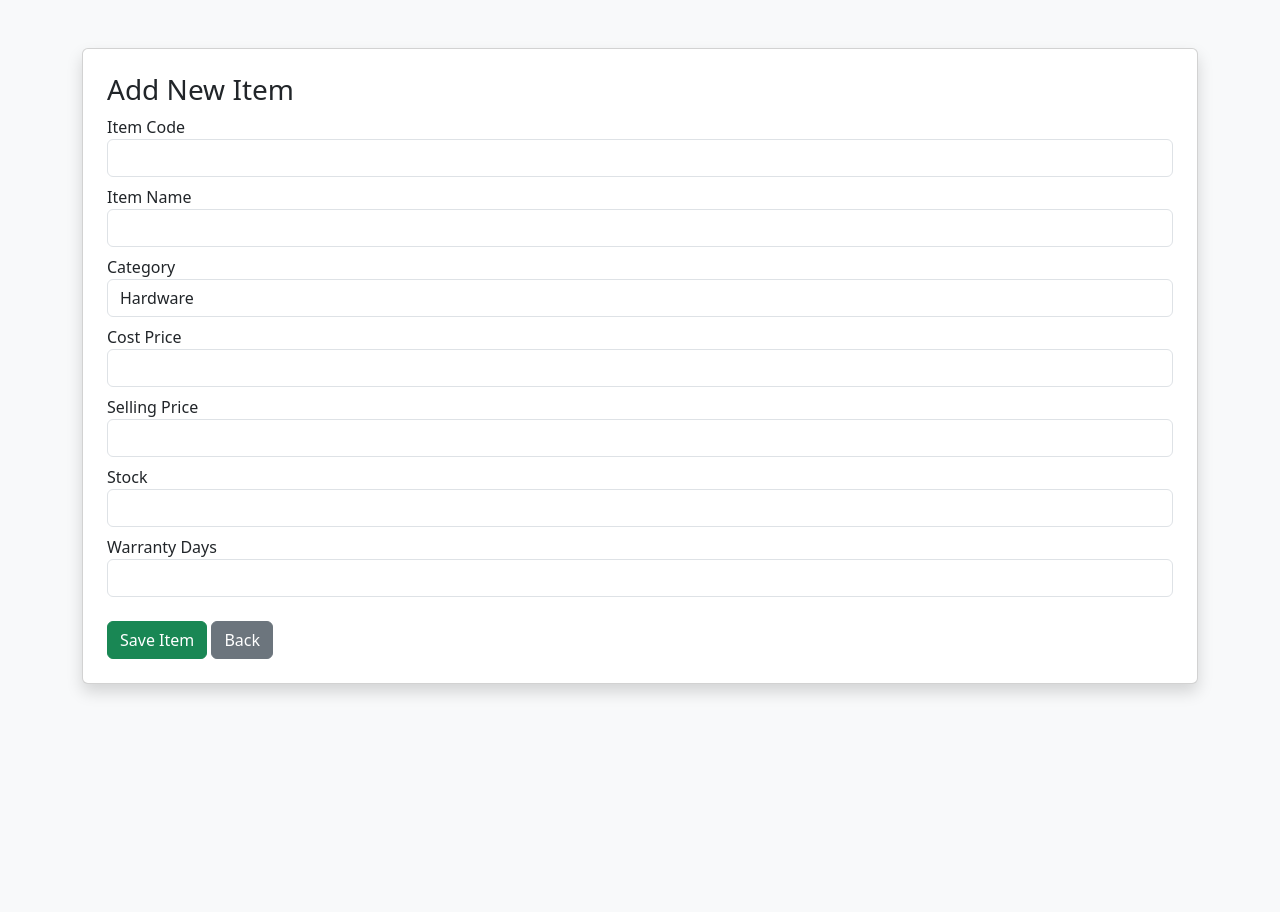
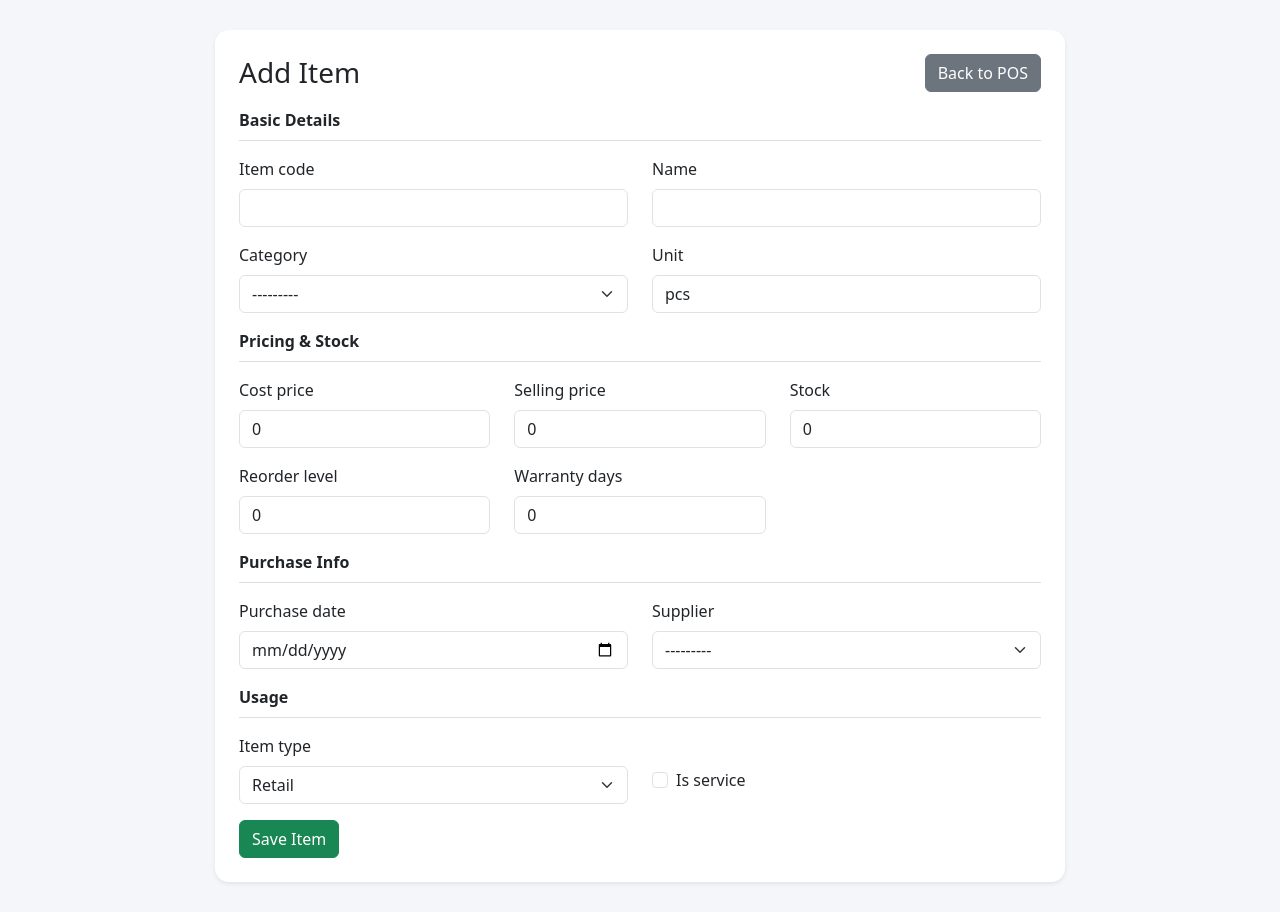
Before and after one commit to roverkalisl/possystem, a Django app: page /add-item/ in a window 1280 px wide. Before the commit the page ends 695 px from the top, so only its background shows below. Run offline with Django 4.2, Linux system fonts and the light colour scheme; a user stored in the database is signed in; data comes from the database, SQL or seed files in the repository.

Commit message:
fix add item page

```diff
--- a/pos/templates/pos/766113017.txt
+++ /dev/null
@@ -1 +0,0 @@
-766113017
--- a/pos/templates/pos/add_item.html
+++ b/pos/templates/pos/add_item.html
@@ -2,58 +2,148 @@
 <html>
 <head>
     <title>Add Item</title>
+    <meta name="viewport" content="width=device-width, initial-scale=1">
     <link href="https://cdn.jsdelivr.net/npm/bootstrap@5.3.0/dist/css/bootstrap.min.css" rel="stylesheet">
+    <style>
+        body {
+            background: #f4f6f9;
+        }
+        .form-card {
+            max-width: 850px;
+            margin: 30px auto;
+            background: #fff;
+            border-radius: 14px;
+            padding: 24px;
+        }
+        .section-title {
+            font-weight: 700;
+            border-bottom: 1px solid #ddd;
+            padding-bottom: 8px;
+            margin-bottom: 16px;
+        }
+    </style>
 </head>
-<body class="bg-light">
+<body>
 
-<div class="container mt-5">
-    <div class="card p-4 shadow">
-        <h3>Add New Item</h3>
+<div class="container">
+    <div class="form-card shadow-sm">
+        <div class="d-flex justify-content-between align-items-center mb-3">
+            <h3 class="mb-0">Add Item</h3>
+            <a href="{% url 'pos' %}" class="btn btn-secondary">Back to POS</a>
+        </div>
+
+        {% if messages %}
+            {% for message in messages %}
+                <div class="alert alert-{% if message.tags == 'error' %}danger{% else %}success{% endif %}">
+                    {{ message }}
+                </div>
+            {% endfor %}
+        {% endif %}
 
         <form method="POST">
             {% csrf_token %}
 
-            <div class="mb-2">
-                <label>Item Code</label>
+            <div class="section-title">Basic Details</div>
+
+            <div class="row">
+                <div class="col-md-6 mb-3">
+                    <label class="form-label">Item code</label>
                     <input type="text" name="item_code" class="form-control" required>
                 </div>
 
-            <div class="mb-2">
-                <label>Item Name</label>
+                <div class="col-md-6 mb-3">
+                    <label class="form-label">Name</label>
                     <input type="text" name="name" class="form-control" required>
                 </div>
 
-            <div class="mb-2">
-                <label>Category</label>
-                <select name="category" class="form-control">
+                <div class="col-md-6 mb-3">
+                    <label class="form-label">Category</label>
+                    <select name="category" class="form-select">
+                        <option value="">---------</option>
                         {% for cat in categories %}
                             <option value="{{ cat.id }}">{{ cat.name }}</option>
                         {% endfor %}
                     </select>
                 </div>
 
-            <div class="mb-2">
-                <label>Cost Price</label>
-                <input type="number" name="cost_price" class="form-control">
+                <div class="col-md-6 mb-3">
+                    <label class="form-label">Unit</label>
+                    <input type="text" name="unit" class="form-control" value="pcs">
+                </div>
             </div>
 
-            <div class="mb-2">
-                <label>Selling Price</label>
-                <input type="number" name="selling_price" class="form-control">
+            <div class="section-title">Pricing & Stock</div>
+
+            <div class="row">
+                <div class="col-md-4 mb-3">
+                    <label class="form-label">Cost price</label>
+                    <input type="number" step="0.01" name="cost_price" class="form-control" value="0">
                 </div>
 
-            <div class="mb-2">
-                <label>Stock</label>
-                <input type="number" name="stock" class="form-control">
+                <div class="col-md-4 mb-3">
+                    <label class="form-label">Selling price</label>
+                    <input type="number" step="0.01" name="selling_price" class="form-control" value="0">
                 </div>
 
-            <div class="mb-2">
-                <label>Warranty Days</label>
-                <input type="number" name="warranty_days" class="form-control">
+                <div class="col-md-4 mb-3">
+                    <label class="form-label">Stock</label>
+                    <input type="number" name="stock" class="form-control" value="0">
                 </div>
 
-            <button class="btn btn-success mt-3">Save Item</button>
-            <a href="{% url 'pos' %}" class="btn btn-secondary mt-3">Back</a>
+                <div class="col-md-4 mb-3">
+                    <label class="form-label">Reorder level</label>
+                    <input type="number" name="reorder_level" class="form-control" value="0">
+                </div>
+
+                <div class="col-md-4 mb-3">
+                    <label class="form-label">Warranty days</label>
+                    <input type="number" name="warranty_days" class="form-control" value="0">
+                </div>
+            </div>
+
+            <div class="section-title">Purchase Info</div>
+
+            <div class="row">
+                <div class="col-md-6 mb-3">
+                    <label class="form-label">Purchase date</label>
+                    <input type="date" name="purchase_date" class="form-control">
+                </div>
+
+                <div class="col-md-6 mb-3">
+                    <label class="form-label">Supplier</label>
+                    <select name="supplier" class="form-select">
+                        <option value="">---------</option>
+                        {% for sup in suppliers %}
+                            <option value="{{ sup.id }}">{{ sup.name }}</option>
+                        {% endfor %}
+                    </select>
+                </div>
+            </div>
+
+            <div class="section-title">Usage</div>
+
+            <div class="row">
+                <div class="col-md-6 mb-3">
+                    <label class="form-label">Item type</label>
+                    <select name="item_type" class="form-select">
+                        <option value="retail">Retail</option>
+                        <option value="project">Project</option>
+                        <option value="both">Both</option>
+                        <option value="expense">Expense</option>
+                    </select>
+                </div>
+
+                <div class="col-md-6 mb-3 d-flex align-items-center">
+                    <div class="form-check mt-4">
+                        <input class="form-check-input" type="checkbox" name="is_service" id="is_service">
+                        <label class="form-check-label" for="is_service">
+                            Is service
+                        </label>
+                    </div>
+                </div>
+            </div>
+
+            <button type="submit" class="btn btn-success">Save Item</button>
         </form>
     </div>
 </div>
--- a/pos/views.py
+++ b/pos/views.py
@@ -1,5 +1,6 @@
 import json
 from decimal import Decimal, InvalidOperation
+from datetime import datetime
 
 from django.contrib import messages
 from django.contrib.auth import authenticate, login, logout
@@ -8,7 +9,8 @@ from django.db.models import Q, Sum
 from django.http import JsonResponse
 from django.shortcuts import get_object_or_404, redirect, render
 from django.utils import timezone
-from .models import Item, Sale, SaleItem, StockTransaction, Category
+
+from .models import Item, Sale, SaleItem, StockTransaction, Category, Supplier
 
 
 # 🔐 Owner check
@@ -197,32 +199,70 @@ def monthly_report(request):
 # ➕ ADD ITEM PAGE (FIXED)
 @login_required
 def add_item(request):
-    categories = Category.objects.all()
+    categories = Category.objects.all().order_by('name')
+    suppliers = Supplier.objects.all().order_by('name')
 
     if request.method == "POST":
-        item_code = request.POST.get('item_code')
-        name = request.POST.get('name')
+        item_code = request.POST.get('item_code', '').strip()
+        name = request.POST.get('name', '').strip()
         category_id = request.POST.get('category')
+        unit = request.POST.get('unit', 'pcs').strip()
         cost_price = request.POST.get('cost_price') or 0
         selling_price = request.POST.get('selling_price') or 0
         stock = request.POST.get('stock') or 0
+        purchase_date = request.POST.get('purchase_date') or None
+        supplier_id = request.POST.get('supplier') or None
+        item_type = request.POST.get('item_type', 'retail')
+        is_service = request.POST.get('is_service') == 'on'
+        reorder_level = request.POST.get('reorder_level') or 0
         warranty_days = request.POST.get('warranty_days') or 0
 
-        # 🔥 SAFE CATEGORY (no crash)
-        category = Category.objects.filter(id=category_id).first()
+        if not item_code or not name:
+            messages.error(request, 'Item code and item name are required.')
+            return render(request, 'pos/add_item.html', {
+                'categories': categories,
+                'suppliers': suppliers
+            })
+
+        category = None
+        if category_id:
+            category = Category.objects.filter(id=category_id).first()
+
+        supplier = None
+        if supplier_id:
+            supplier = Supplier.objects.filter(id=supplier_id).first()
+
+        parsed_purchase_date = None
+        if purchase_date:
+            try:
+                parsed_purchase_date = datetime.strptime(purchase_date, "%Y-%m-%d").date()
+            except ValueError:
+                messages.error(request, 'Invalid purchase date format.')
+                return render(request, 'pos/add_item.html', {
+                    'categories': categories,
+                    'suppliers': suppliers
+                })
 
         Item.objects.create(
             item_code=item_code,
             name=name,
             category=category,
+            unit=unit,
             cost_price=cost_price,
             selling_price=selling_price,
             stock=stock,
-            warranty_days=warranty_days
+            purchase_date=parsed_purchase_date,
+            supplier=supplier,
+            item_type=item_type,
+            is_service=is_service,
+            reorder_level=reorder_level,
+            warranty_days=warranty_days,
         )
 
-        return redirect('pos')
+        messages.success(request, 'Item added successfully.')
+        return redirect('add_item')
 
     return render(request, 'pos/add_item.html', {
-        'categories': categories
+        'categories': categories,
+        'suppliers': suppliers
     })
```
Lines whose indentation alone changed are shown as unchanged.
